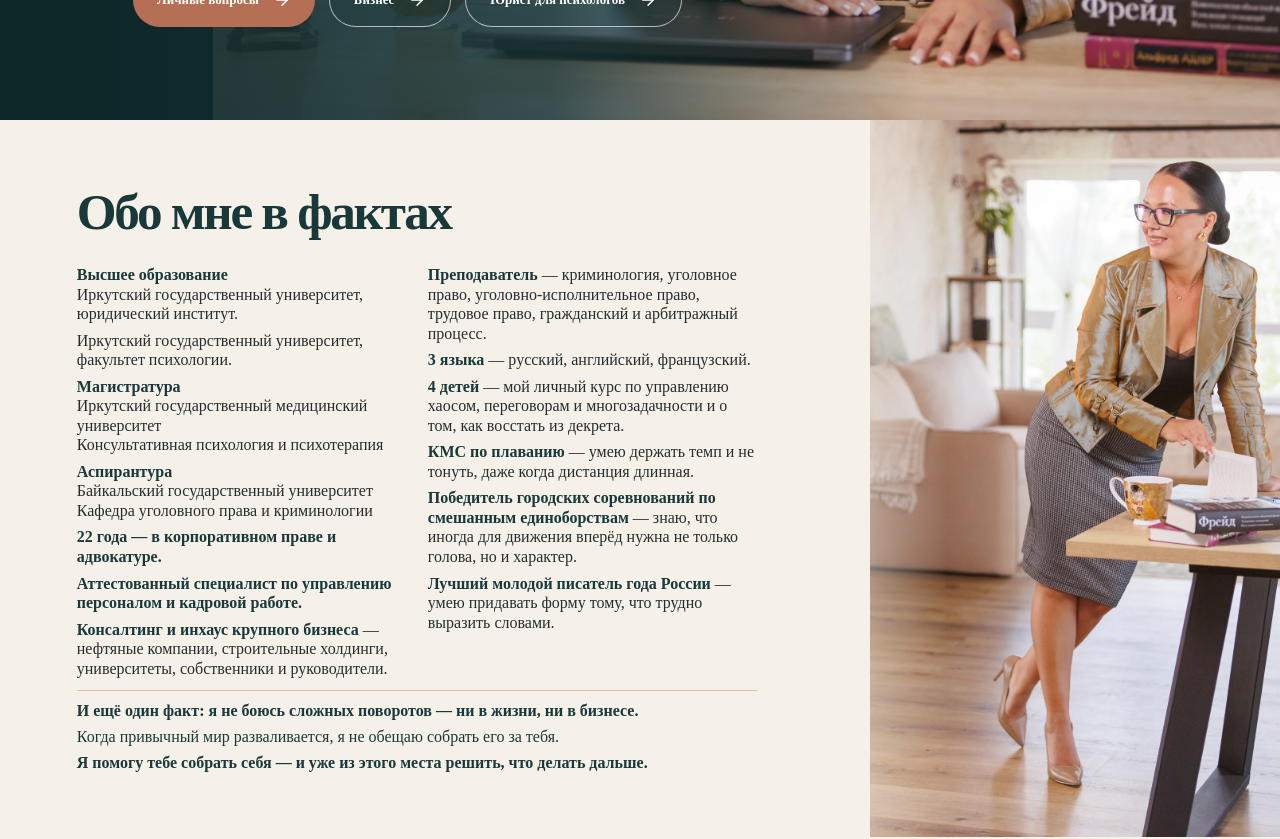
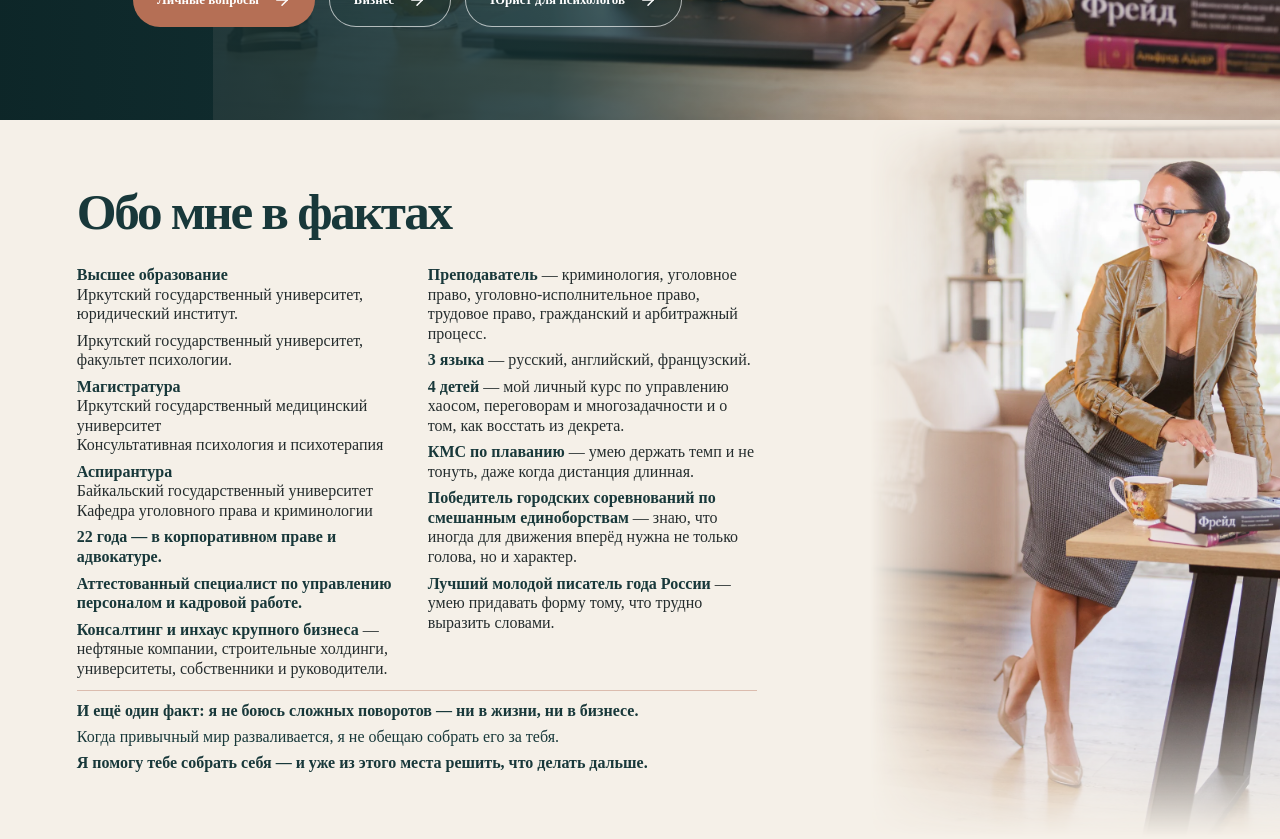
Before and after one commit to bashxp/borzenkova-site, a React (Vite) app: page / in a window 1280 px wide. Shown: the part 680-1519 px from the top of the page. Built offline with nearby package versions, Linux system fonts and the light colour scheme.

Commit message:
Плавный переход фотографии в фон раздела обо мне

```diff
--- a/src/styles.css
+++ b/src/styles.css
@@ -91,7 +91,8 @@ footer{grid-template-columns:1fr auto}
 .heroPromiseContinuation{max-width:min(505px,54%);font-size:22px;line-height:1.5;color:rgba(255,255,255,.9);margin-bottom:18px}
 @media(max-width:800px){.hero:has(.heroPromise) .heroCopy{width:100%;padding:175px 0 45px}.hero h1.heroPromise{font-size:clamp(37px,8vw,54px);max-width:580px;letter-spacing:-.025em}.heroPromiseContinuation{font-size:19px;max-width:470px}}
 /* Факты об Ольге сразу после первого экрана */
-.aboutFacts{display:block;padding:64px max(6vw,28px);background-color:var(--ivory);background-image:linear-gradient(90deg,#f5f0e8 0%,rgba(245,240,232,.98) 54%,rgba(245,240,232,.92) 62%,rgba(245,240,232,0) 74%),url('/assets/olga-about.webp');background-size:cover,auto 100%;background-position:center,right -10vw top;background-repeat:no-repeat}
+.aboutFacts{position:relative;isolation:isolate;overflow:hidden;display:block;padding:64px max(6vw,28px);background:var(--ivory)}
+.aboutFacts::before{content:"";position:absolute;z-index:-1;pointer-events:none;top:0;right:-10vw;height:100%;aspect-ratio:3/4;background:url('/assets/olga-about.webp') center/cover no-repeat;mask-image:linear-gradient(90deg,transparent 0%,#000 28%,#000 88%,transparent 100%),linear-gradient(180deg,transparent 0%,#000 8%,#000 78%,transparent 100%);mask-composite:intersect}
 .aboutFacts>.sectionHead,.aboutFacts>.factsGrid,.aboutFacts>.aboutClosing{width:min(680px,64%);max-width:none}
 .aboutFacts h2{font-size:clamp(34px,4vw,52px);margin-bottom:26px}
 .factsGrid{columns:2;column-gap:22px}.aboutFact{break-inside:avoid;margin-bottom:7px}
@@ -101,7 +102,7 @@ footer{grid-template-columns:1fr auto}
 .aboutClosing{border-top:1px solid rgba(181,111,85,.4);padding-top:10px;margin-top:12px}
 .aboutClosing p{font-size:16px;line-height:1.25;color:var(--petrol);margin-bottom:6px}
 .aboutClosing p:last-child{margin-bottom:0}
-@media(max-width:800px){.aboutFacts{padding:360px 24px 44px;background-image:linear-gradient(180deg,rgba(245,240,232,0) 0px,rgba(245,240,232,0) 260px,#f5f0e8 360px),url('/assets/olga-about.webp');background-position:center,center top;background-size:cover,100% auto}.aboutFacts>.sectionHead,.aboutFacts>.factsGrid,.aboutFacts>.aboutClosing{width:100%}.aboutFacts h2{margin-bottom:22px}.factsGrid{column-gap:20px}}
+@media(max-width:800px){.aboutFacts{padding:360px 24px 44px}.aboutFacts::before{right:0;width:100%;height:360px;aspect-ratio:auto;background-size:100% auto;background-position:center top;mask-image:linear-gradient(90deg,transparent 0%,#000 10%,#000 90%,transparent 100%),linear-gradient(180deg,transparent 0px,#000 24px,#000 230px,transparent 360px)}.aboutFacts>.sectionHead,.aboutFacts>.factsGrid,.aboutFacts>.aboutClosing{width:100%}.aboutFacts h2{margin-bottom:22px}.factsGrid{column-gap:20px}}
 @media(max-width:540px){.factsGrid{columns:1}}
 
 /* Читаемый текст и чёткое фото на терракотовом фоне */
```
